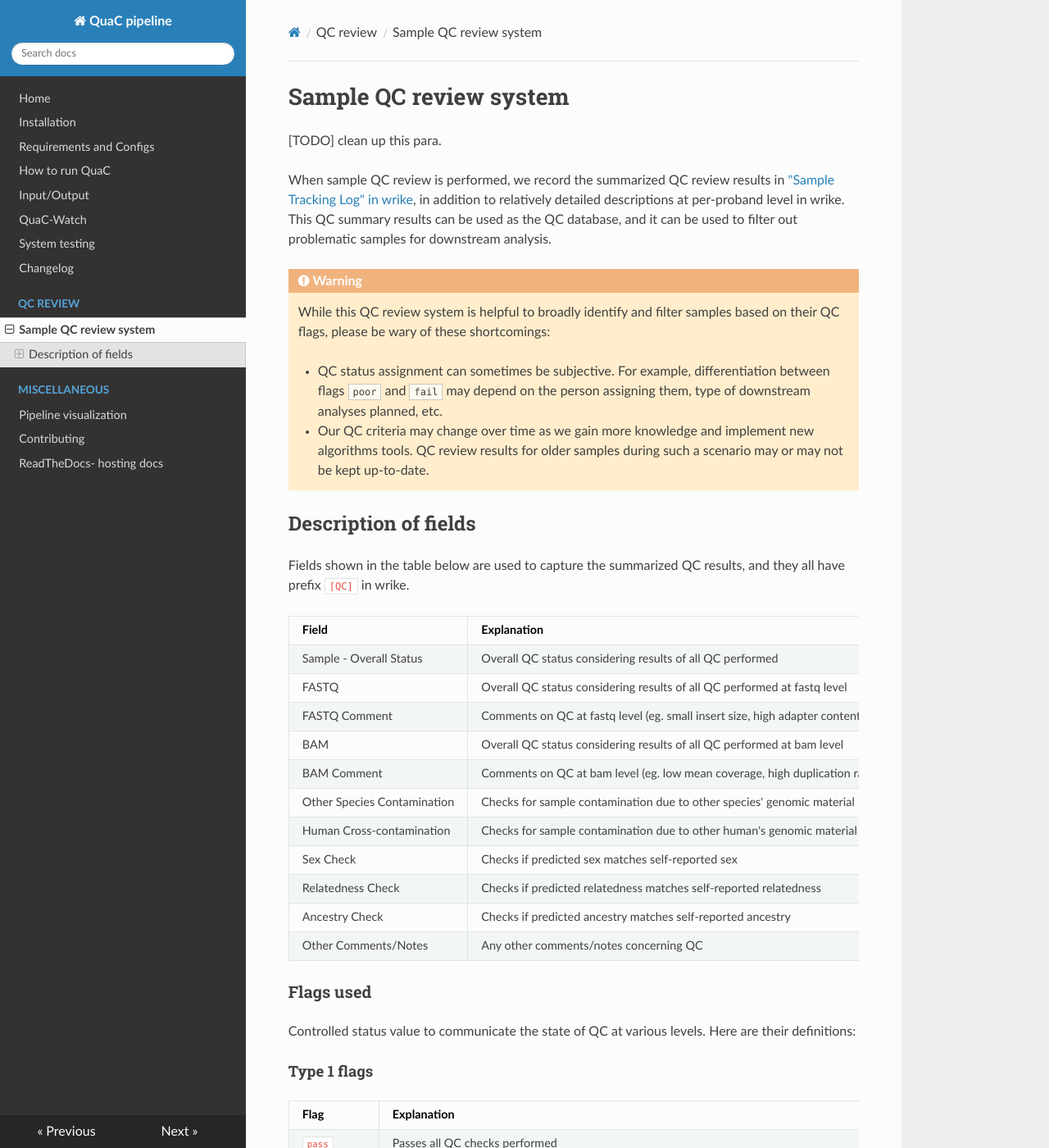
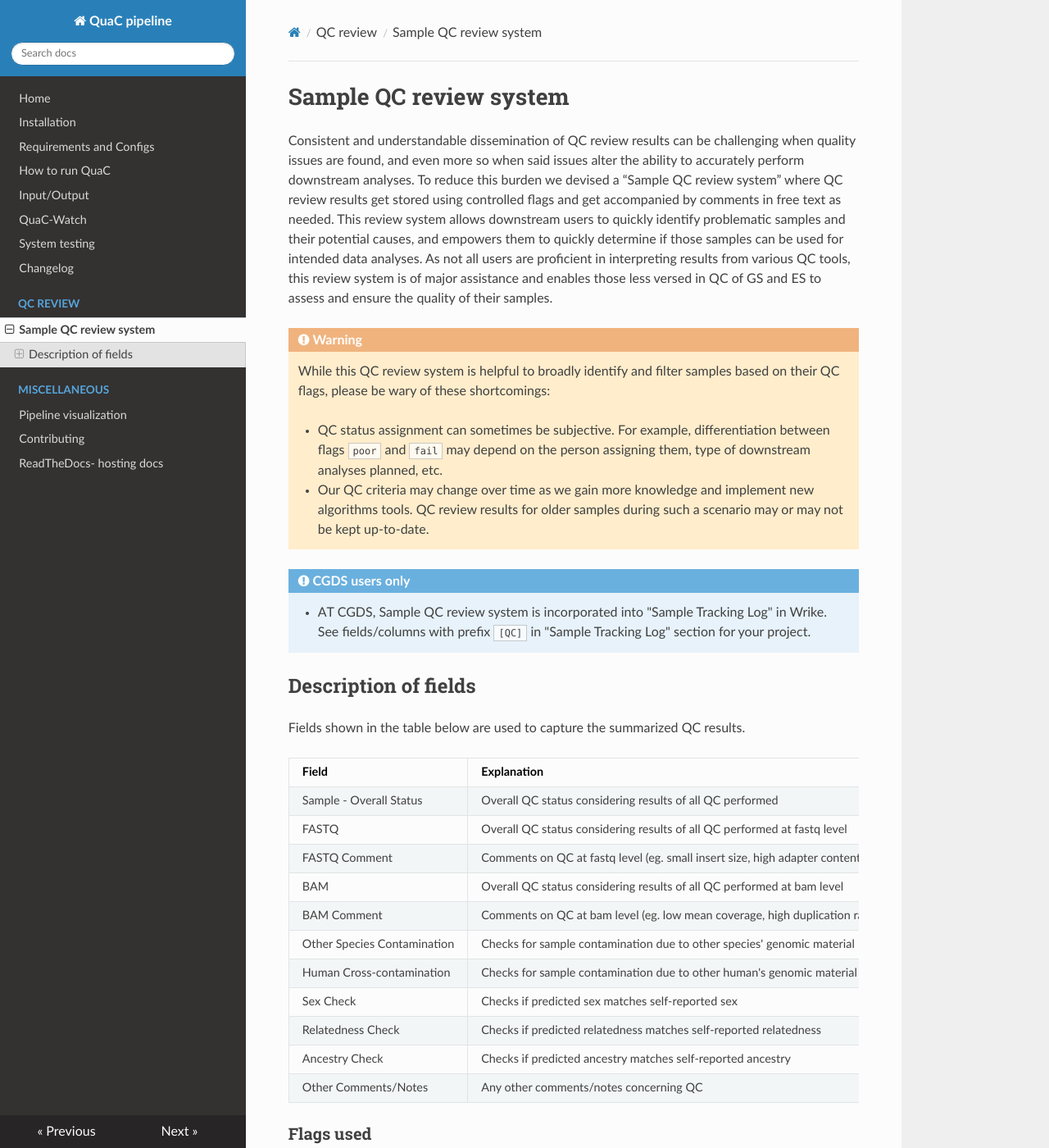
Before and after one commit to uab-cgds-worthey/quac, an MkDocs documentation site: the page built from docs/sample_qc_review_system.md, in a window 1280 px wide and 1400 px high. Shown: the whole window at 82% size. Built offline with MkDocs 1.6.1, drawn with Linux system fonts in a browser that asks for light colours; nearby versions of some CDN libraries.

Commit message:
cleans up sample qc review system

```diff
--- a/docs/sample_qc_review_system.md
+++ b/docs/sample_qc_review_system.md
@@ -1,13 +1,12 @@
 # Sample QC review system
 
-[TODO] clean up this para.
-
-When sample QC review is performed, we record the summarized QC review results in ["Sample Tracking Log" in
-wrike](https://www.wrike.com/open.htm?id=569244847), in addition to relatively detailed descriptions at per-proband
-level in wrike. This QC summary results can be used as the QC database, and it can be used to filter out problematic
-samples for downstream analysis.
-
-
+Consistent and understandable dissemination of QC review results can be challenging when quality issues are found, and
+even more so when said issues alter the ability to accurately perform downstream analyses. To reduce this burden we
+devised a “Sample QC review system” where QC review results get stored using controlled flags and get accompanied by
+comments in free text as needed. This review system allows downstream users to quickly identify problematic samples and
+their potential causes, and empowers them to quickly determine if those samples can be used for intended data analyses.
+As not all users are proficient in interpreting results from various QC tools, this review system is of major assistance
+and enables those less versed in QC of GS and ES to assess and ensure the quality of their samples.
 
 !!! warning
 
@@ -20,9 +19,15 @@ samples for downstream analysis.
     * Our QC criteria may change over time as we gain more knowledge and implement new algorithms
     tools. QC review results for older samples during such a scenario may or may not be kept up-to-date.
 
+
+!!! note "CGDS users only"
+
+    * AT CGDS, Sample QC review system is incorporated into "Sample Tracking Log" in Wrike.
+    See fields/columns with prefix `[QC]` in "Sample Tracking Log" section for your project.
+
 ## Description of fields
 
-Fields shown in the table below are used to capture the summarized QC results, and they all have prefix `[QC]` in wrike.
+Fields shown in the table below are used to capture the summarized QC results.
 
 | Field                       | Explanation                                                                       | Allowed values |
 | --------------------------- | --------------------------------------------------------------------------------- | -------------- |
```
